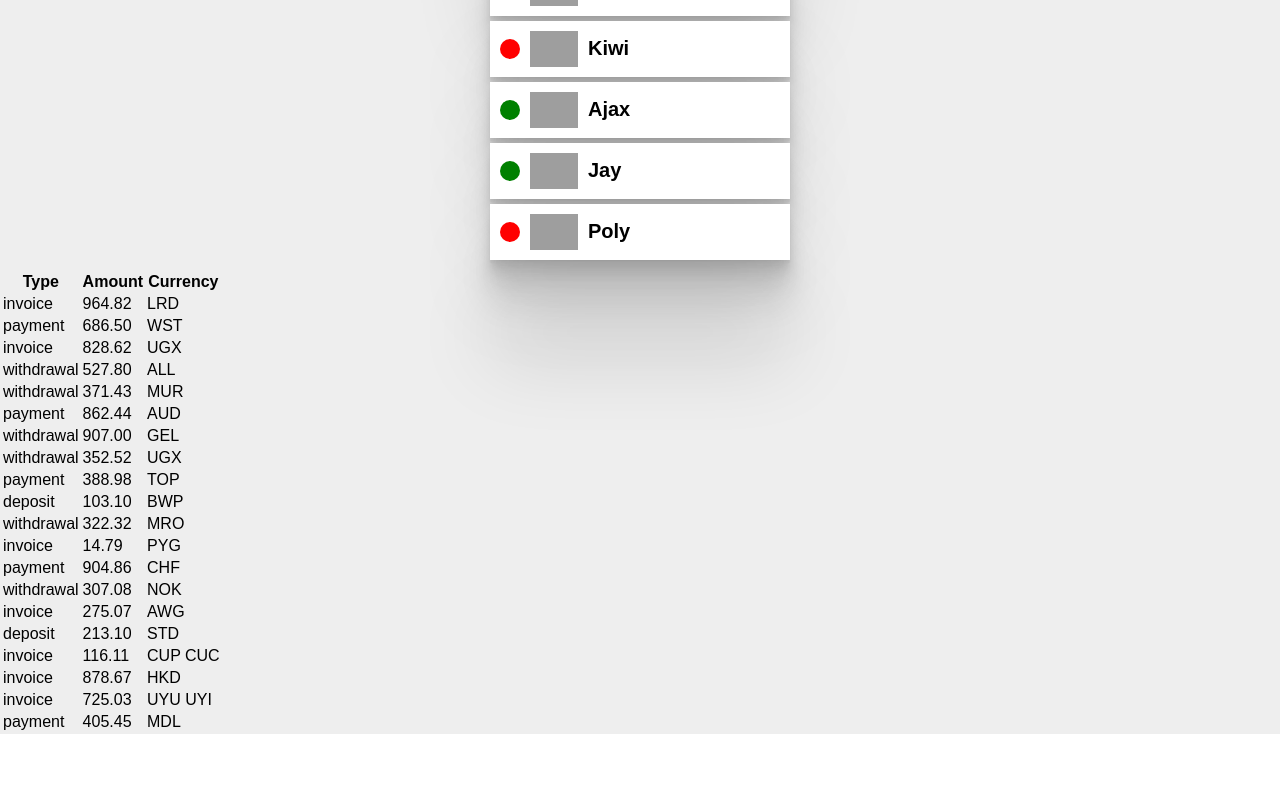
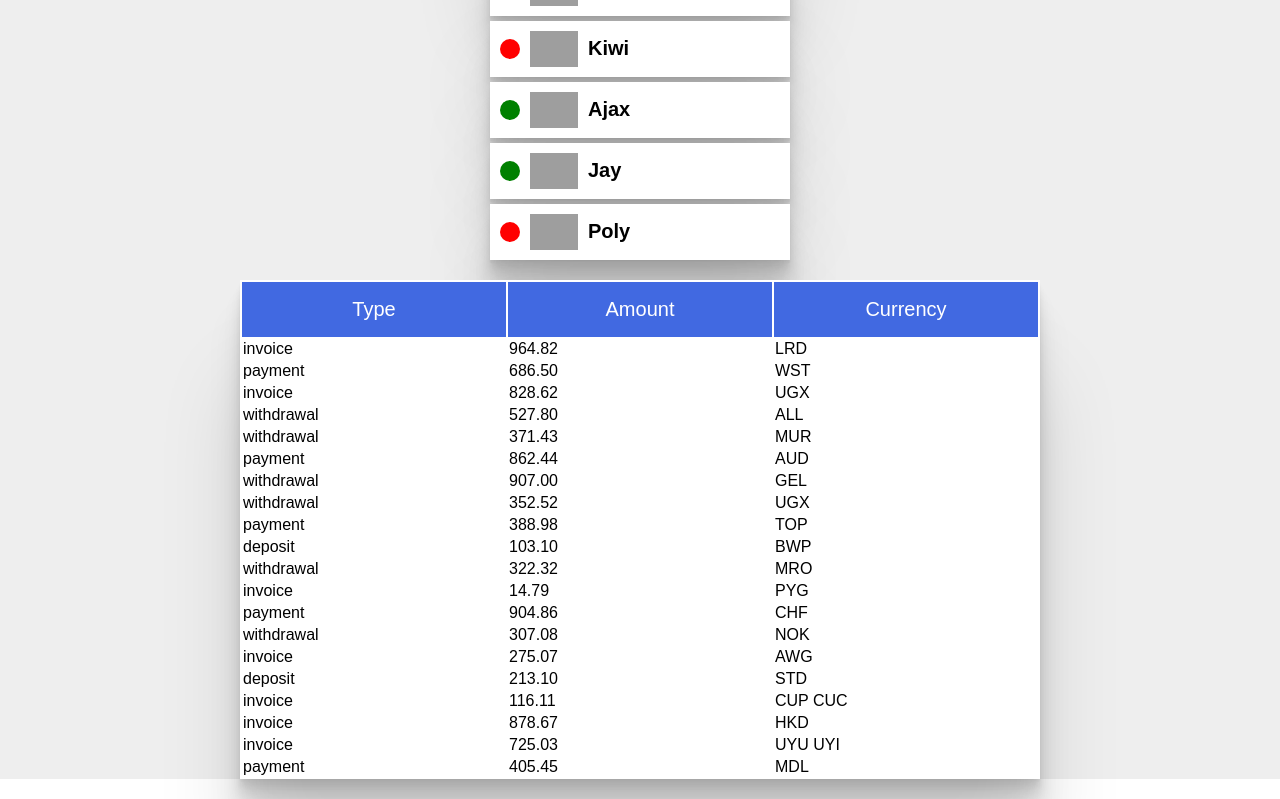
Before and after one commit to Kuzia30/goit-react-hw-01-components, a React (Create React App) app: page / in a window 1280 px wide. Shown: the part 661-1460 px from the top of the page. Before the commit the page ends 1395 px from the top, so only its background shows below. Built offline with nearby package versions, Linux system fonts and the light colour scheme; grey boxes are pictures that could not be loaded.

Commit message:
add styles table

```diff
--- a/src/components/transactions/TransactionHistory.js
+++ b/src/components/transactions/TransactionHistory.js
@@ -1,13 +1,14 @@
 import propTypes from 'prop-types';
 import TransactionsHead from './transactionsHead/TransactionsHead';
 import TransactionsBody from './transactionsBody/TransactionsBody';
+import { Table } from './TransactionHistory.styled';
 
 export default function Transactions({ items }) {
   return (
-    <table class="transaction-history">
+    <Table>
       <TransactionsHead />
       <TransactionsBody items={items} />
-    </table>
+    </Table>
   );
 }
 
--- /dev/null
+++ b/src/components/transactions/TransactionHistory.styled.js
@@ -0,0 +1,11 @@
+import styled from '@emotion/styled';
+
+export const Table = styled.table`
+  width: 800px;
+  margin: 20px auto;
+  background-color: #ffffff;
+  box-shadow: 0 2.8px 2.2px rgba(0, 0, 0, 0.034),
+    0 6.7px 5.3px rgba(0, 0, 0, 0.048), 0 12.5px 10px rgba(0, 0, 0, 0.06),
+    0 22.3px 17.9px rgba(0, 0, 0, 0.072), 0 41.8px 33.4px rgba(0, 0, 0, 0.086),
+    0 100px 80px rgba(0, 0, 0, 0.12);
+`;
--- a/src/components/transactions/transactionsHead/TransactionsHead.js
+++ b/src/components/transactions/transactionsHead/TransactionsHead.js
@@ -1,11 +1,12 @@
+import { Thead, Items } from './TransactionsHead.styled';
 export default function TransactionsHead() {
   return (
-    <thead>
+    <Thead>
       <tr>
-        <th>Type</th>
-        <th>Amount</th>
-        <th>Currency</th>
+        <Items>Type</Items>
+        <Items>Amount</Items>
+        <Items>Currency</Items>
       </tr>
-    </thead>
+    </Thead>
   );
 }
--- /dev/null
+++ b/src/components/transactions/transactionsHead/TransactionsHead.styled.js
@@ -0,0 +1,16 @@
+import styled from '@emotion/styled';
+
+export const Thead = styled.thead`
+  background-color: royalblue;
+`;
+
+export const Items = styled.th`
+  width: calc(100% / 3);
+  padding-top: 15px;
+  padding-bottom: 15px;
+  font-weight: 400;
+  font-size: 20px;
+  line-height: 1.25;
+  text-align: center;
+  color: #ffffff;
+`;
```
Also changed, not shown: src/components/transactions/transactionsBody/TransactionsBody.styled.js (added), 1 other file (tests, documents, lock files or other folders).
